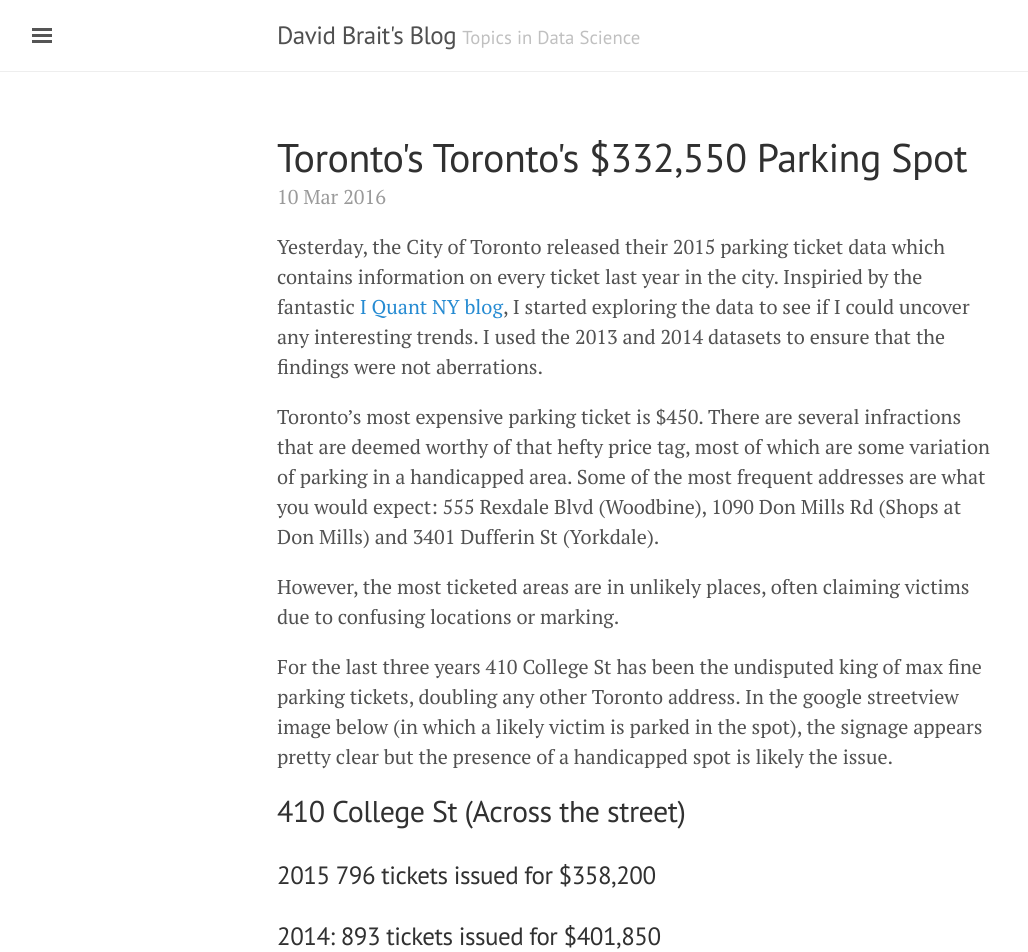
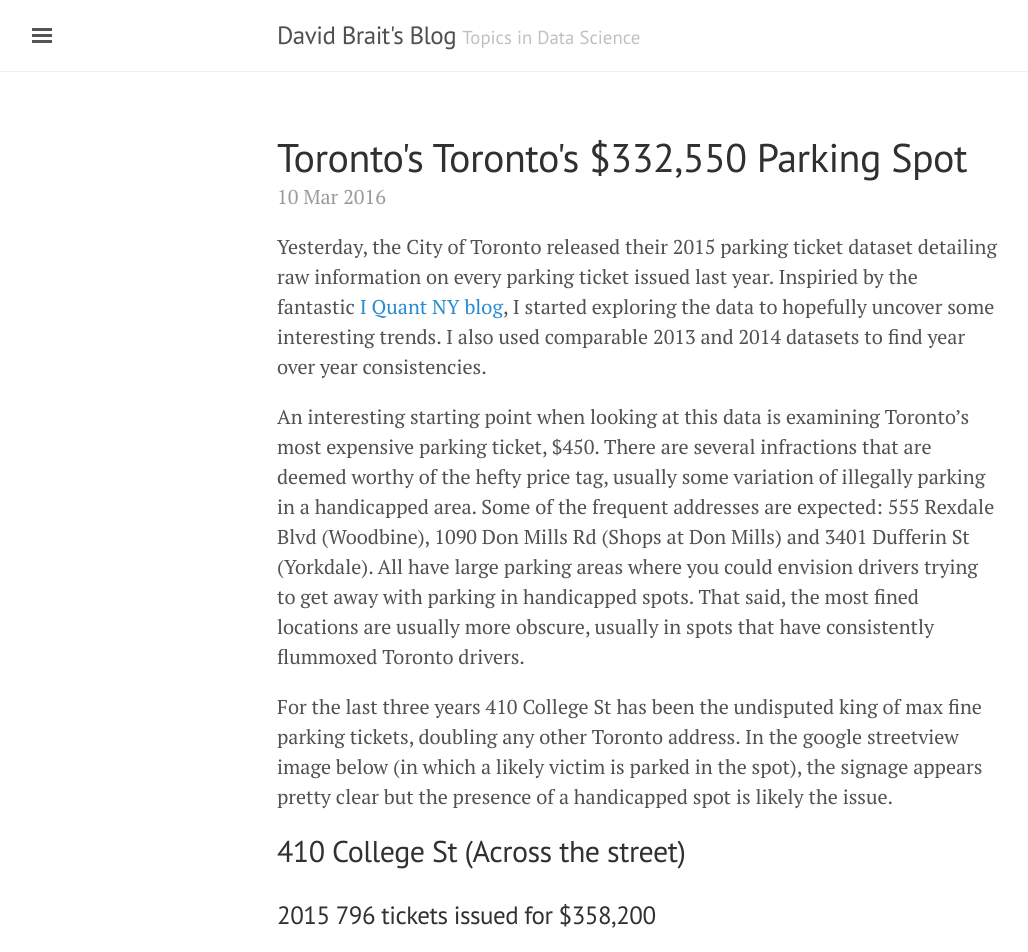
Before and after one commit to dbrait/dbrait-blog, a Jekyll site: the page built from _posts/2016-03-10-Toronto's $358,000 Parking Spot.md, in a window 1280 px wide and 1400 px high. Shown: the top 952 px of the window, without its empty margins (3-1031 px from the left). Built offline with Jekyll 4.4.1, drawn with Linux system fonts in a browser that asks for light colours; some of the changed text lies outside the part shown.

Commit message:
Update 2016-03-10-Toronto's $358,000 Parking Spot.md

```diff
--- a/_posts/2016-03-10-Toronto's $358,000 Parking Spot.md
+++ b/_posts/2016-03-10-Toronto's $358,000 Parking Spot.md
@@ -5,11 +5,9 @@ date: 2016-03-10
 comments: True
 ---
 
-Yesterday, the City of Toronto released their 2015 parking ticket data which contains information on every ticket last year in the city.  Inspiried by the fantastic <a href="http://iquantny.tumblr.com/">I Quant NY blog</a>, I started exploring the data to see if I could uncover any interesting trends.  I used the 2013 and 2014 datasets to ensure that the findings were not aberrations.
+Yesterday, the City of Toronto released their 2015 parking ticket dataset detailing raw information on every parking ticket issued last year.  Inspiried by the fantastic <a href="http://iquantny.tumblr.com/">I Quant NY blog</a>, I started exploring the data to hopefully uncover some interesting trends.  I also used comparable 2013 and 2014 datasets to find year over year consistencies.
 
-Toronto's most expensive parking ticket is $450.  There are several infractions that are deemed worthy of that hefty price tag, most of which are some variation of parking in a handicapped area.  Some of the most frequent addresses are what you would expect: 555 Rexdale Blvd (Woodbine), 1090 Don Mills Rd (Shops at Don Mills) and 3401 Dufferin St (Yorkdale).
-
-However, the most ticketed areas are in unlikely places, often claiming victims due to confusing locations or marking.
+An interesting starting point when looking at this data is examining Toronto's most expensive parking ticket, $450.  There are several infractions that are deemed worthy of the hefty price tag, usually some variation of illegally parking in a handicapped area.  Some of the frequent addresses are expected: 555 Rexdale Blvd (Woodbine), 1090 Don Mills Rd (Shops at Don Mills) and 3401 Dufferin St (Yorkdale).  All have large parking areas where you could envision drivers trying to get away with parking in handicapped spots.  That said, the most fined locations are usually more obscure, usually in spots that have consistently flummoxed Toronto drivers.
 
 For the last three years 410 College St has been the undisputed king of max fine parking tickets, doubling any other Toronto address.  In the google streetview image below (in which a likely victim is parked in the spot), the signage appears pretty clear but the presence of a handicapped spot is likely the issue.
 
@@ -23,7 +21,7 @@ For the last three years 410 College St has been the undisputed king of max fine
 
 <iframe src="https://www.google.com/maps/embed?pb=!1m0!3m2!1sen!2sca!4v1455649270872!6m8!1m7!1sk9t_aIUtkuWeAvu_uTdHFA!2m2!1d43.65675864281898!2d-79.40623669615232!3f144.63015609181116!4f-16.43494906144889!5f0.7820865974627469" width="600" height="450" frameborder="0" style="border:0" allowfullscreen></iframe>
 
-There is a significant drop off in tickets, but a max ticket per day at 18 Grenville St is still a nice revenue generator for city hall.  Likely another case of an odd place for a handicapped designitation to be.
+There is a significant drop off in tickets, but a max ticket per day at 18 Grenville St is still a nice revenue generator for City Hall.  Likely another case of an odd place for a handicapped designitation to be.
 
 ## 18 Grenville St
 
@@ -47,6 +45,7 @@ Another victim pictured in the google street view image.  This is the exit on th
 
 <iframe src="https://www.google.com/maps/embed?pb=!1m0!3m2!1sen!2sca!4v1457569124752!6m8!1m7!1s1EsfEA2OFO2ZS7besE31jg!2m2!1d43.66953377351889!2d-79.3878226779771!3f223.54294412397383!4f-11.343472253253594!5f1.9587109090973311" width="600" height="450" frameborder="0" style="border:0" allowfullscreen></iframe>
 
+The last of Toronto's prolific max fine spots, is on Murray St just west of Mount Sinai hospital.
 
 ## 60 Murray St
 
@@ -58,5 +57,8 @@ Another victim pictured in the google street view image.  This is the exit on th
 
 <iframe src="https://www.google.com/maps/embed?pb=!1m0!3m2!1sen!2sca!4v1455651896816!6m8!1m7!1sotM4k6jUW09oEeBmET3sQg!2m2!1d43.65821668092152!2d-79.39131905145949!3f245!4f0!5f0.7820865974627469" width="600" height="450" frameborder="0" style="border:0" allowfullscreen></iframe>
 
+If you are interested in the data or my code, a link to my github is on the drop down side panel.  The project is located in the Toronto repository.  The data is also available at the city of Toronto's open data page.
+
+
 
 {% include twitter_plug.html %}
```
Also changed, not shown: other parts of _posts/2016-03-10-Toronto's $358,000 Parking Spot.md (+1 -1 lines).
